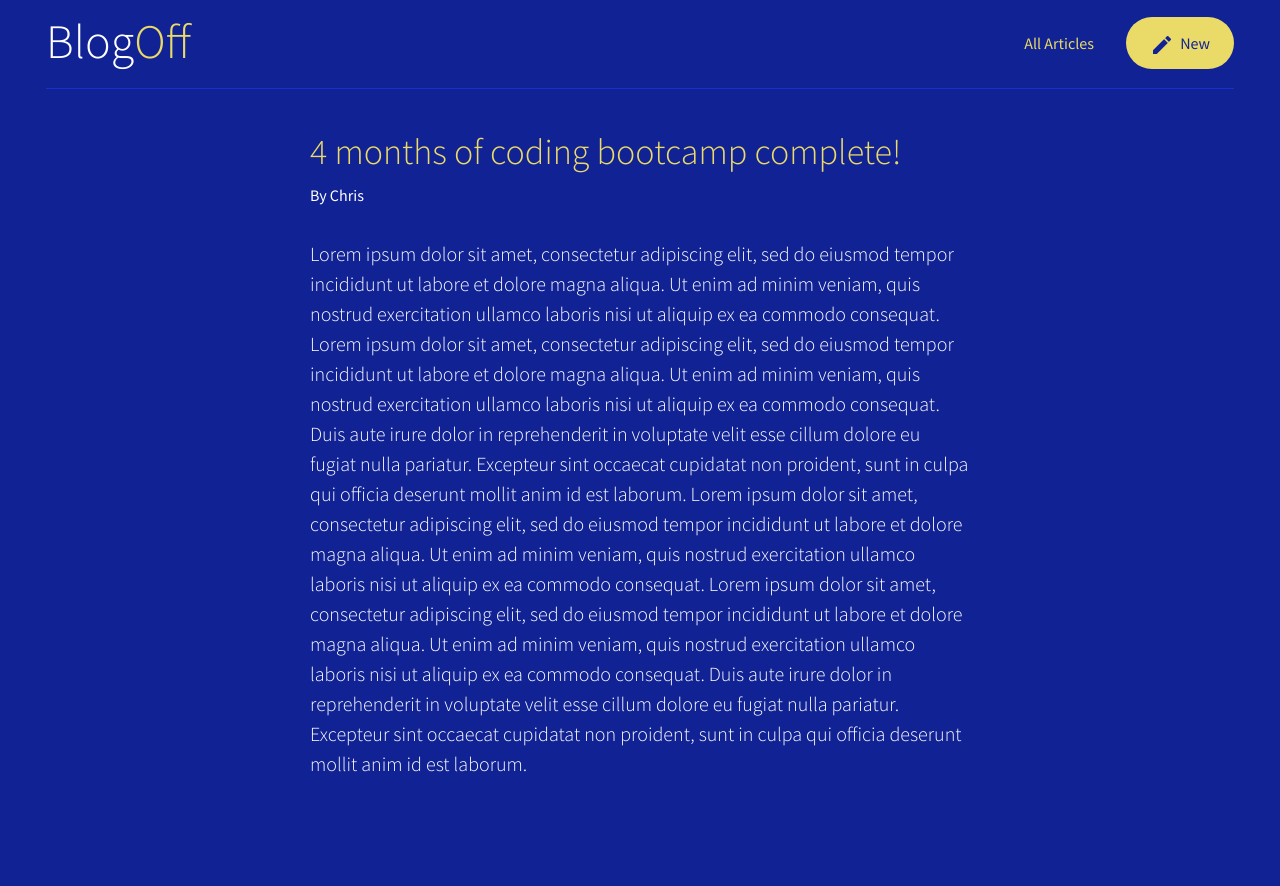
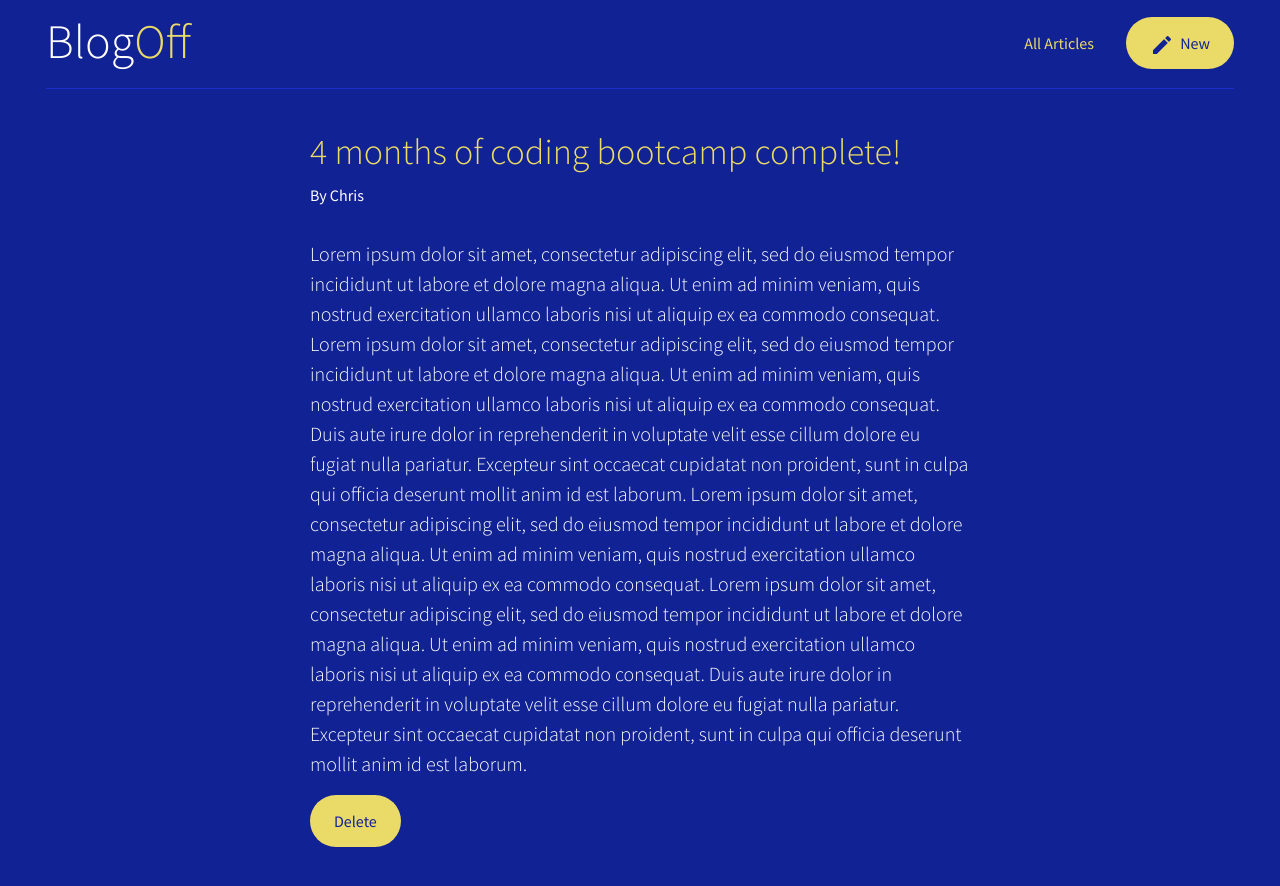
Before and after one commit to CH-DD/react-blog, a React (Create React App) app: page /articles/1 in a window 1280 px wide. Before the commit the page ends 819 px from the top, so only its background shows below. Built offline with nearby package versions, Linux system fonts and the light colour scheme; data requests are answered from the project's data file.

Commit message:
Tutorial #31 - Deleting Articles complete

```diff
--- a/data/dummy-db.json
+++ b/data/dummy-db.json
@@ -42,6 +42,5 @@
       "title": "Setting up servers with Node.js & Express",
       "body": "Lorem ipsum dolor sit amet, consectetur adipiscing elit, sed do eiusmod tempor incididunt ut labore et dolore magna aliqua. Ut enim ad minim veniam, quis nostrud exercitation ullamco laboris nisi ut aliquip ex ea commodo consequat.\n Lorem ipsum dolor sit amet, consectetur adipiscing elit, sed do eiusmod tempor incididunt ut labore et dolore magna aliqua. Ut enim ad minim veniam, quis nostrud exercitation ullamco laboris nisi ut aliquip ex ea commodo consequat. Duis aute irure dolor in reprehenderit in voluptate velit esse cillum dolore eu fugiat nulla pariatur. Excepteur sint occaecat cupidatat non proident, sunt in culpa qui officia deserunt mollit anim id est laborum.\n Lorem ipsum dolor sit amet, consectetur adipiscing elit, sed do eiusmod tempor incididunt ut labore et dolore magna aliqua. Ut enim ad minim veniam, quis nostrud exercitation ullamco laboris nisi ut aliquip ex ea commodo consequat.\n Lorem ipsum dolor sit amet, consectetur adipiscing elit, sed do eiusmod tempor incididunt ut labore et dolore magna aliqua. Ut enim ad minim veniam, quis nostrud exercitation ullamco laboris nisi ut aliquip ex ea commodo consequat. Duis aute irure dolor in reprehenderit in voluptate velit esse cillum dolore eu fugiat nulla pariatur. Excepteur sint occaecat cupidatat non proident, sunt in culpa qui officia deserunt mollit anim id est laborum."
     }
-
   ]
 }
--- a/src/components/Article.js
+++ b/src/components/Article.js
@@ -1,14 +1,29 @@
 import { useParams } from "react-router";           // to grab article id
 import useFetch from "../custom-hooks/useFetch";    // custom hook
-
+import { useNavigate } from "react-router-dom";
 
 const Article = () => {
 
     // useParams: grab current article id parameter
     const { id } = useParams();
 
+    // useNavigate: to access navigation history & redirect after deleting article
+    const navigate = useNavigate();
+
+
     // Fetch individual article data
-    const { data:article, isLoading, error } = useFetch("http://localhost:8000/articles/" + id);
+    const { data: article, isLoading, error } = useFetch("http://localhost:8000/articles/" + id);
+
+    // Delete an article on button click
+    const handleClick = () => {
+
+        fetch("http://localhost:8000/articles/" + article.id, {
+            method: "DELETE"
+        }).then(() => {
+            // when promise returned
+            navigate("/");  // redirect to homepage
+        })
+    }
 
 
     return (
@@ -17,20 +32,14 @@ const Article = () => {
             {/* Loading message */}
             {isLoading &&
                 <div id="loading">
-                    <h2>
-                        <span className="material-icons">sync</span>
-                        <span className="text">Loading...</span>
-                    </h2>
+                    <h2><span className="material-icons">sync</span><span className="text">Loading...</span></h2>
                 </div>
             }
 
             {/* Error message (if any exist) */}
             {error &&
                 <div id="error">
-                    <h2>
-                        <span className="material-icons">error_outline</span>
-                        <span className="text">Oops! { error }</span>
-                    </h2>
+                    <h2><span className="material-icons">error_outline</span><span className="text">Oops! { error }</span></h2>
                     <p>Maybe try again?</p>
                 </div>
             }
@@ -41,6 +50,7 @@ const Article = () => {
                     <h2>{ article.title }</h2>
                     <p className="author">By { article.author }</p>
                     <div className="article-body">{ article.body }</div>
+                    <button className="delete" onClick={ handleClick }>Delete</button>
                 </article>
             )}
 
--- a/src/components/CreateArticle.js
+++ b/src/components/CreateArticle.js
@@ -13,7 +13,6 @@ const CreateArticle = () => {
 
     // useNavigate: access navigation history & redirect after form submission
     const navigate = useNavigate();
-
 
     // Handle form submission
     const handleSubmit = (event) => {
```
